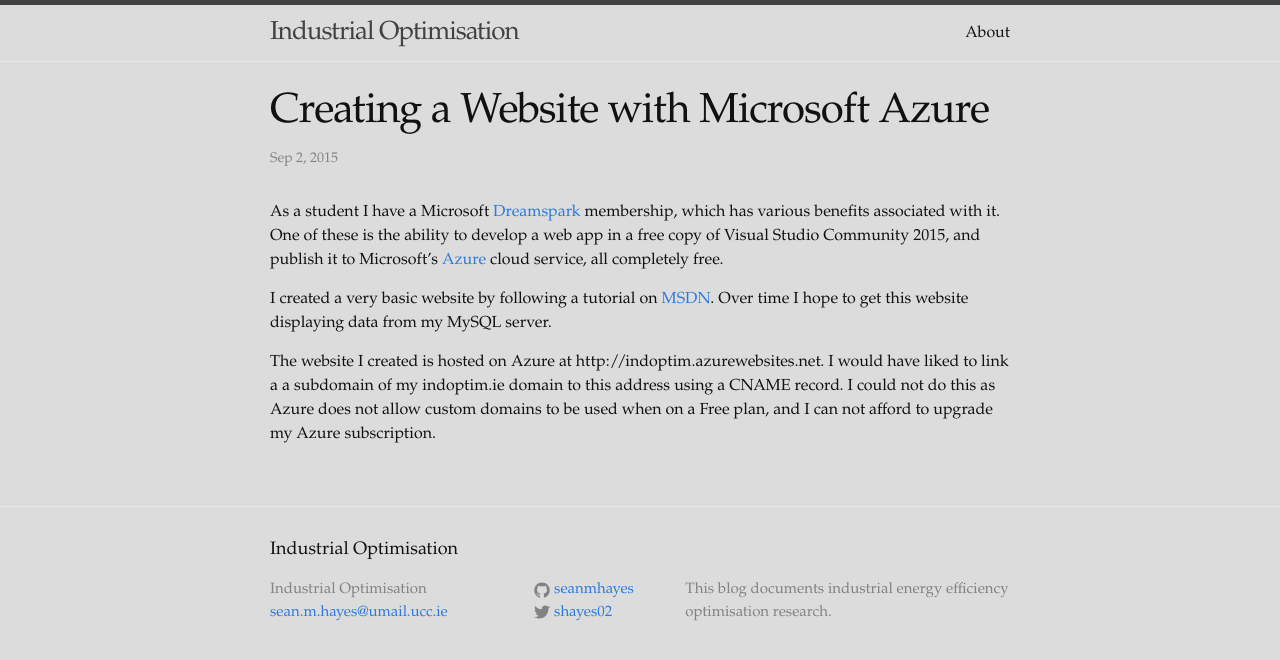
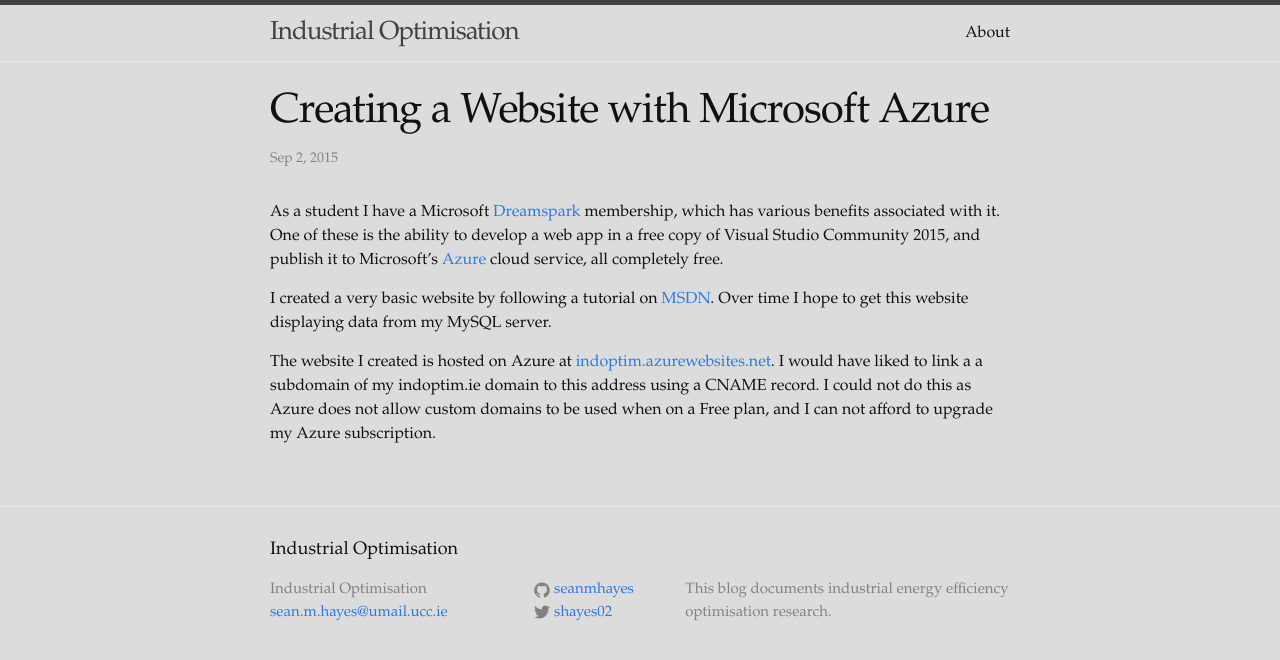
Before and after one commit to seanmhayes/seanmhayes.github.io, a Jekyll site: the page built from _posts/2015-09-02-AzureWebsite.markdown, in a window 1280 px wide. Shown: the top 660 px of the page. Built offline with Jekyll 4.4.1, drawn with Linux system fonts in a browser that asks for light colours; some of the changed lines change nothing that is shown.

Commit message:
Fixing links

```diff
--- a/_posts/2015-09-02-AzureWebsite.markdown
+++ b/_posts/2015-09-02-AzureWebsite.markdown
@@ -8,7 +8,7 @@
 
 I created a very basic website by following a tutorial on [MSDN](http://blogs.msdn.com/b/microsoft_student_developer_blog/archive/2015/07/20/welcome-to-visual-studio-2015-with-azure.aspx). Over time I hope to get this website displaying data from my MySQL server.
 
-The website I created is hosted on Azure at http://indoptim.azurewebsites.net. I would have liked to link a a subdomain of my indoptim.ie domain to this address using a CNAME record. I could not do this as Azure does not allow custom domains to be used when on a Free plan, and I can not afford to upgrade my Azure subscription.
+The website I created is hosted on Azure at [indoptim.azurewebsites.net](http://indoptim.azurewebsites.net). I would have liked to link a a subdomain of my indoptim.ie domain to this address using a CNAME record. I could not do this as Azure does not allow custom domains to be used when on a Free plan, and I can not afford to upgrade my Azure subscription.
 
 [jekyll]:      http://jekyllrb.com
 [jekyll-gh]:   https://github.com/jekyll/jekyll
```
